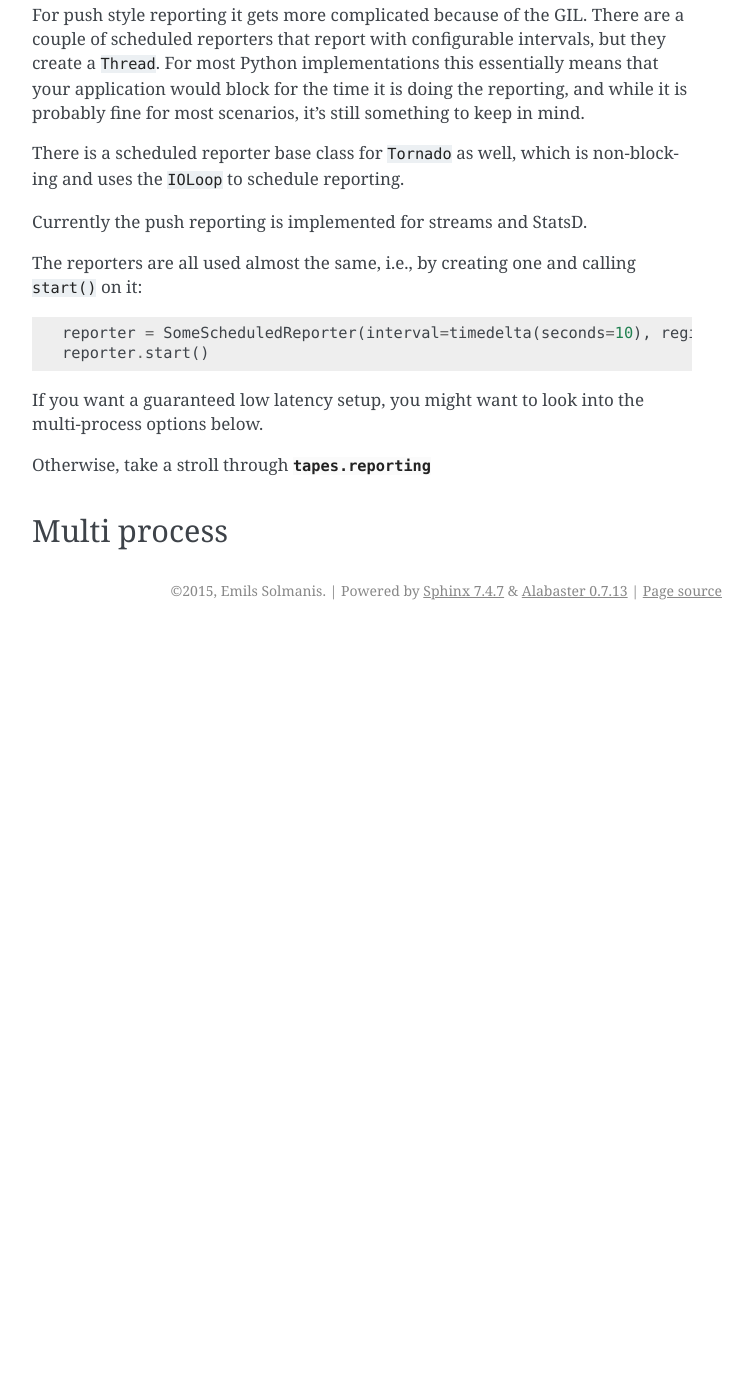
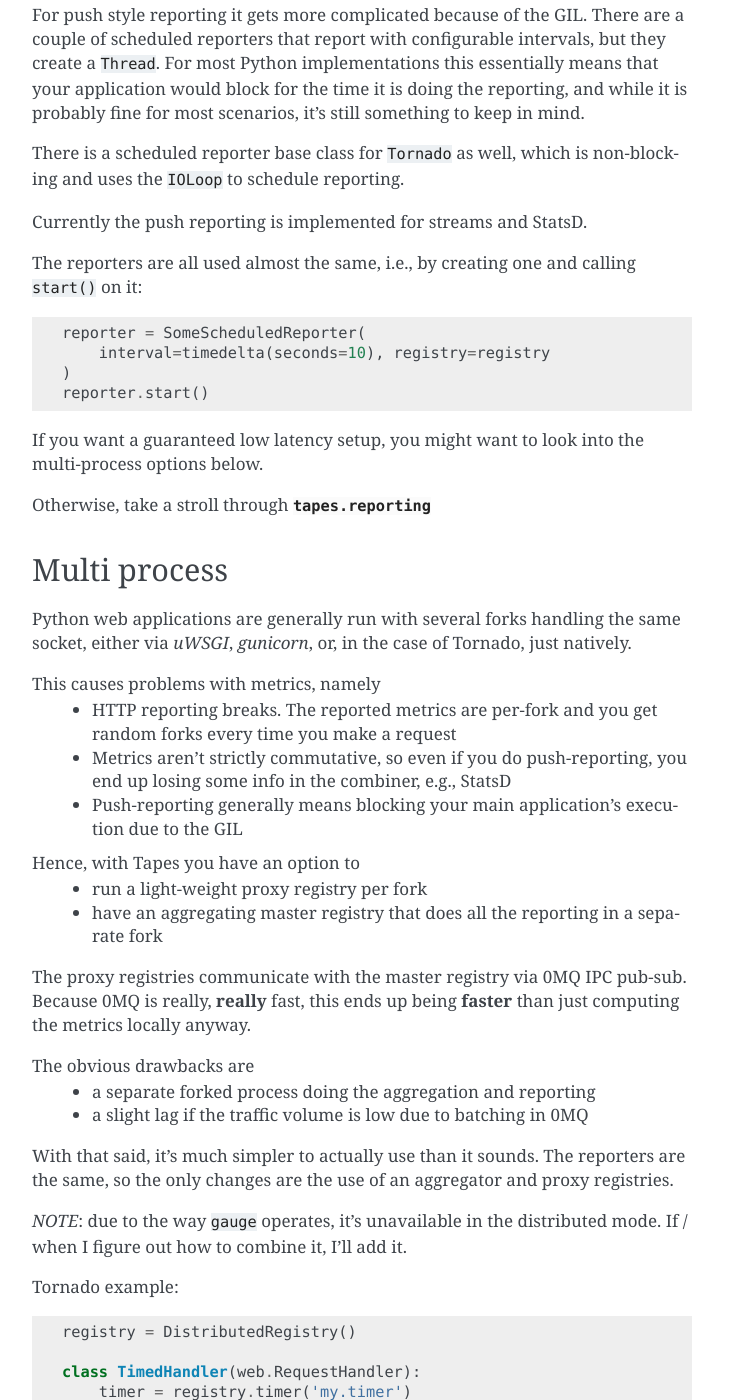
Before and after one commit to emilssolmanis/tapes, a Sphinx documentation site: the page built from docs/quickstart.rst, in a window 1280 px wide and 1400 px high, scrolled down 2191 px. Shown: the whole window, without its empty margins (388-1141 px from the left). Built offline with Sphinx 7.4.7, drawn with Linux system fonts in a browser that asks for light colours; before the commit the page ends 2821 px from its top, so only the background shows below that; some of the changed text lies outside the part shown.

Commit message:
Add .gitkeep to _static and doc the distributed stuff

```diff
--- a/docs/api.rst
+++ b/docs/api.rst
@@ -27,3 +27,6 @@ API docs
 
 .. automodule:: tapes.reporting.tornado.stream
     :members:
+
+.. automodule:: tapes.distributed.registry
+    :members:
--- a/docs/quickstart.rst
+++ b/docs/quickstart.rst
@@ -99,7 +99,9 @@ Currently the push reporting is implemented for streams and StatsD.
 
 The reporters are all used almost the same, i.e., by creating one and calling ``start()`` on it::
 
-    reporter = SomeScheduledReporter(interval=timedelta(seconds=10), registry=registry)
+    reporter = SomeScheduledReporter(
+        interval=timedelta(seconds=10), registry=registry
+    )
     reporter.start()
 
 If you want a guaranteed low latency setup, you might want to look into the multi-process options below.
@@ -108,3 +110,57 @@ Otherwise, take a stroll through :py:mod:`tapes.reporting`
 
 Multi process
 =============
+
+Python web applications are generally run with several forks handling the same socket, either via *uWSGI*, *gunicorn*,
+or, in the case of Tornado, just natively.
+
+This causes problems with metrics, namely
+ - HTTP reporting breaks. The reported metrics are per-fork and you get random forks every time you make a request
+ - Metrics aren't strictly commutative, so even if you do push-reporting, you end up losing some info in the combiner,
+   e.g., StatsD
+ - Push-reporting generally means blocking your main application's execution due to the GIL
+
+Hence, with Tapes you have an option to
+ - run a light-weight proxy registry per fork
+ - have an aggregating master registry that does all the reporting in a separate fork
+
+The proxy registries communicate with the master registry via 0MQ IPC pub-sub.
+Because 0MQ is really, **really** fast, this ends up being **faster** than just computing the metrics locally anyway.
+
+The obvious drawbacks are
+ - a separate forked process doing the aggregation and reporting
+ - a slight lag if the traffic volume is low due to batching in 0MQ
+
+With that said, it's much simpler to actually use than it sounds. The reporters are the same, so the only changes are
+the use of an aggregator and proxy registries.
+
+*NOTE*: due to the way ``gauge`` operates, it's unavailable in the distributed mode. If / when I figure out how to
+combine it, I'll add it.
+
+Tornado example::
+
+    registry = DistributedRegistry()
+
+    class TimedHandler(web.RequestHandler):
+        timer = registry.timer('my.timer')
+
+        @gen.coroutine
+        def get(self):
+            with TimedHandler.timer.time():
+                self.write('finished')
+
+    RegistryAggregator(HTTPReporter(8889)).start()
+
+    server = httpserver.HTTPServer(application)
+    server.bind(8888)
+    server.start(0)
+
+    registry.connect()
+
+    ioloop.IOLoop.current().start()
+
+**NOTE**
+ - :py:meth:`tapes.distributed.registry.RegistryAggregator.start` is called **before** the ``fork()`` call
+ - :py:meth:`tapes.distributed.registry.DistributedRegistry.connect` is called **after** the ``fork()`` call
+
+Check the API docs for more info -- :py:mod:`tapes.distributed.registry`.
```
Also changed, not shown: 2 other files.
